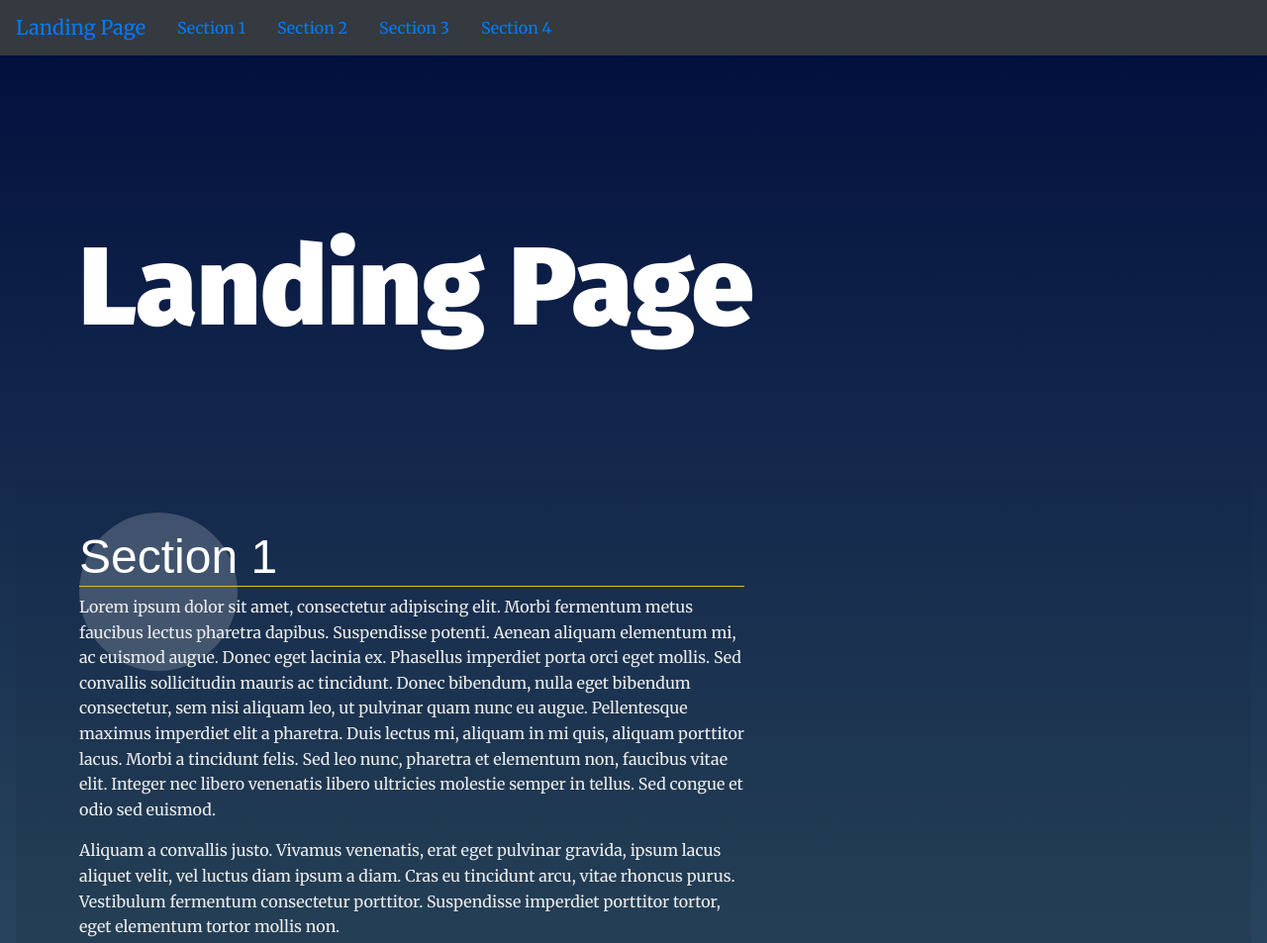
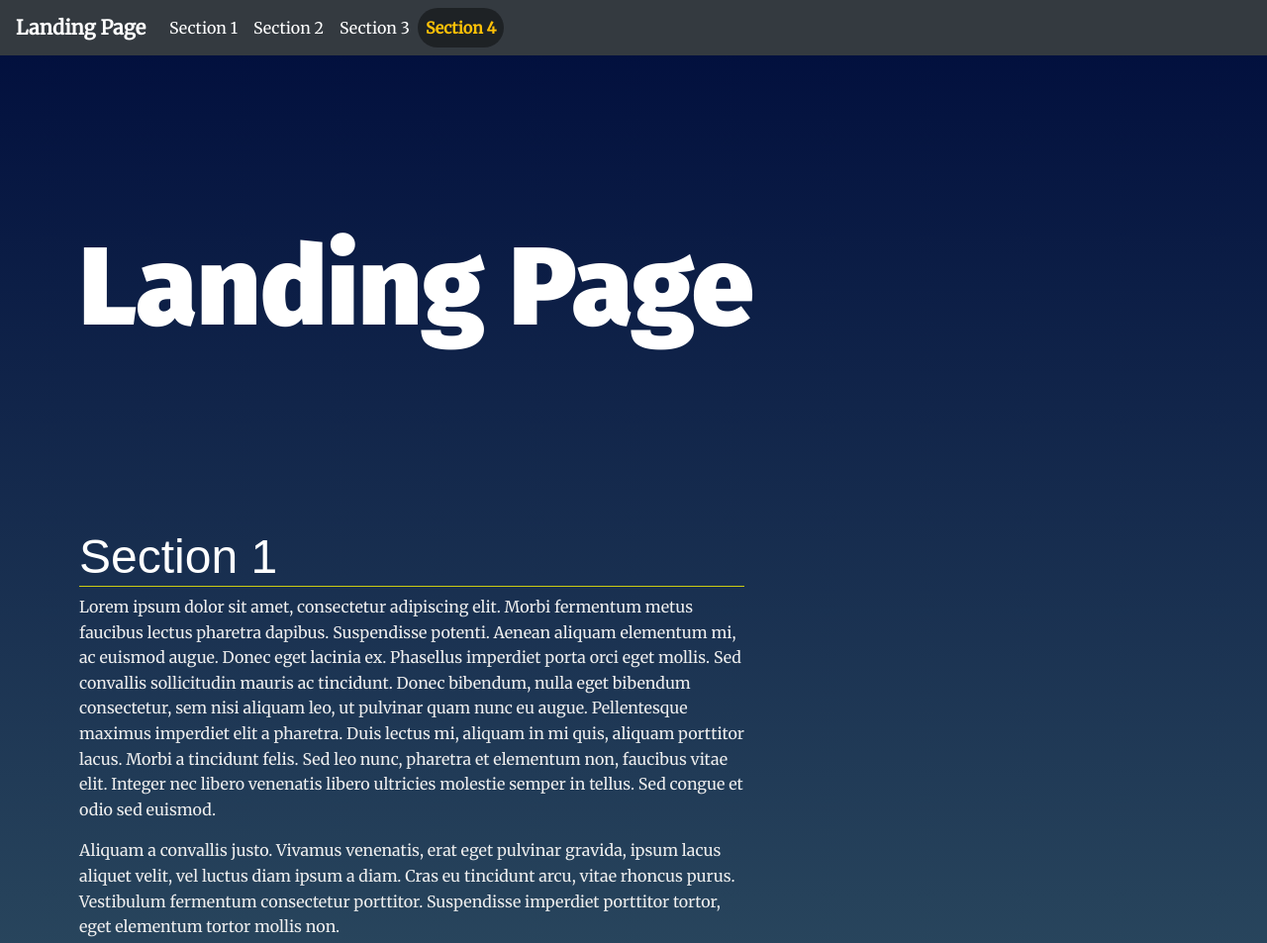
Before and after one commit to mohamedsayedaz/Landing-Page, a plain HTML site: page index.html in a window 1280 px wide. Shown: the top 953 px of the page at 99% size. Drawn offline with nearby package versions, Linux system fonts and the light colour scheme.

Commit message:
Finish The Navbar and add active_link class

```diff
--- a/css/styles.css
+++ b/css/styles.css
@@ -49,12 +49,26 @@ p {
 main {
     margin: 10vh 1em 10vh;
 }
-
+.navbar-brand{
+    color: white;
+    font-weight: bold;
+}
+.nav-link{
+    color: white;
+}
+.nav-link:hover{
+    color: #a9a7a7;
+}
 .main-hero {
     min-height: 40vh;
     padding-top: 3em;
 }
-
+.active_link{
+    color: #ffc107;
+    font-weight: bold;
+    background-color: #0000006b;
+    border-radius: 20px;
+}
 section {
     position: relative;
     min-height: 80vh;
@@ -195,7 +209,7 @@ section:nth-of-type(3n + 1) .landing__container::after {
 /* Note: your-active-class class is applied through javascript. You should update the class here and in the index.html to what you set in your javascript file.  */
 section.your-active-class {
     background: rgb(0, 0, 0);
-    background: linear-gradient(0deg, rgba(0, 0, 0, 0.1) 0%, rgba(0, 0, 0, 0) 100%);
+    background: linear-gradient(0deg, rgb(0 0 0 / 42%) 0%, rgb(0 0 0 / 5%) 100%);
 }
 
 section.your-active-class .landing__container::before {
--- a/index.html
+++ b/index.html
@@ -17,11 +17,11 @@
   <header class="page__header">
     <nav class="navbar__menu navbar navbar-expand-sm bg-dark">
       <a href="index.html" class="navbar-brand">Landing Page</a>
-      <button class="navbar-toggler" type="button" data-toggle="collapse" data-target="navbar__list">
+      <button class="navbar-toggler" type="button" data-toggle="collapse" data-target="#MyNavbar">
         <span class="navbar-toggler-icon"></span>
       </button>
-      <div class="navbar-collapse collapse">
-        <ul id="navbar__list"></ul>
+      <div class="navbar-collapse collapse" id="MyNavbar">
+        <ul id="navbar__list" class="navbar-nav"></ul>
       </div>
     </nav>
   </header>
--- a/js/app.js
+++ b/js/app.js
@@ -1,16 +1,62 @@
-//My Section Container
+//Get The All Section In The Landing Page
 const my_sections = document.querySelectorAll("section");
-let docFarg = document.createDocumentFragment();
-//Generate The Links Of Navbar
+//Create The Document Fragment
+const docFarg = document.createDocumentFragment();
+
+// build the nav
 for(let i=0;i<my_sections.length;i++){
+    //Create List Item
     let nav_li = document.createElement("li");
+    //Create Link
     let nav_link = document.createElement("a");
+    //Create The Text Of the Link
     let link_txt = document.createTextNode(my_sections[i].getAttribute("data-nav"));
+    //Link Every Link With It's Section
     nav_link.href = "#" + my_sections[i].id;
-    nav_link.className = "nav-link";
+    //Add nav-link Class To Each Link
+    nav_link.classList.add("nav-link");
+    //Add The caption of each link
     nav_link.appendChild(link_txt);
-    nav_link.scrollIntoView({behavior: "smooth"});
+    //Add The Scroll Smooth Event To The Link
+    nav_li.addEventListener("click",function(){
+        my_sections[i].scrollIntoView();
+    });
+    //Add the link in the list item
     nav_li.appendChild(nav_link);
+    //Add Nav-item class to the list item
+    nav_li.classList.add("nav-item");
+    //Add the whole element In Document Fragment(docFrag)
     docFarg.appendChild(nav_li);
 }
 document.getElementById("navbar__list").appendChild(docFarg);
+
+// Add class 'active' to section when near top of viewport
+let my_links = document.querySelectorAll("#navbar__list li a");
+document.addEventListener("scroll",function(){
+    //set your-active-class to the current section in viewport
+    my_sections.forEach((section) => {
+        let my_rect = section.getBoundingClientRect();
+        //console.log(my_rect);
+        if(my_rect.top <= 0 && my_rect.bottom < window.innerHeight){
+            section.classList.add("your-active-class");
+            set_active_link(section);
+        }else{
+            section.classList.remove("your-active-class");
+        }
+    })
+
+});
+
+//TODO: set active link class
+function set_active_link(section){
+    let my_links = document.querySelectorAll("a");
+    let section_title = section.getAttribute("data-nav");
+    //clear active_class from all links
+    my_links.forEach((link)=>{
+        if(link.textContent == section_title){
+            link.classList.add("active_link");
+        }else{
+            link.classList.remove("active_link");
+        }
+    });
+}
```
